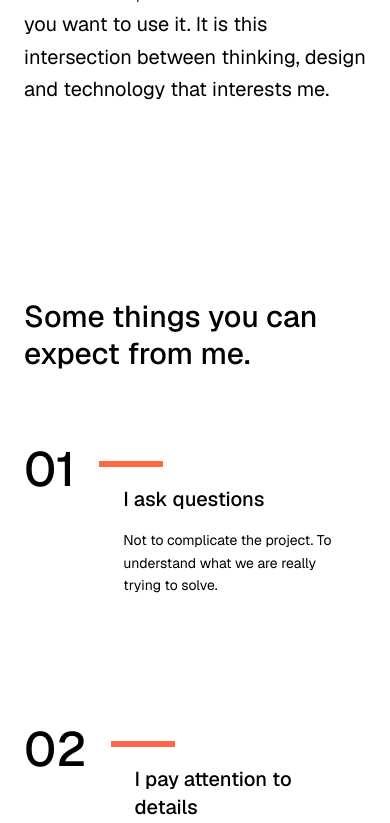
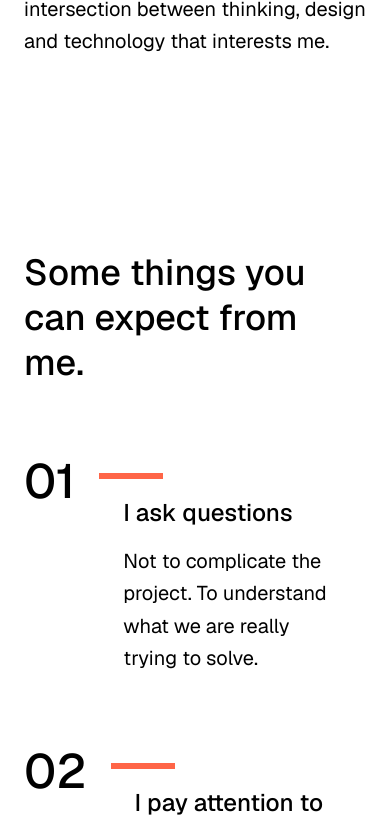
Before and after one commit to Rahim10020/rahim.design, a React (Vite) app: page /about in a window 390 px wide. Shown: the part 2923-3746 px from the top of the page. Built offline with nearby package versions, Linux system fonts and the light colour scheme; a web font is replaced by a local one.

Commit message:
fixing responsive values

```diff
--- a/src/_components/ui/cards/KnowMeCard.tsx
+++ b/src/_components/ui/cards/KnowMeCard.tsx
@@ -26,14 +26,12 @@ export default function KnowMeCard({
         <div className="absolute top-6 left-0 w-16 h-1.5 bg-accent" />
 
         {/* Title */}
-        <h3 className="text-xl md:text-3xl font-medium text-foreground mt-6 mb-4 ">
+        <h3 className="text-2xl md:text-3xl font-medium text-foreground mt-6 mb-4 ">
           {title}
         </h3>
 
         {/* Description */}
-        <p className="text-sm md:text-xl text-foreground leading-relaxed">
-          {description}
-        </p>
+        <p className="text-xl text-foreground leading-relaxed">{description}</p>
       </div>
     </article>
   );
--- a/src/_components/ui/others/PieChart.tsx
+++ b/src/_components/ui/others/PieChart.tsx
@@ -1,7 +1,7 @@
 export default function PieChart() {
   return (
     <div>
-      <div className="relative w-72 h-72 sm:w-80 sm:h-80">
+      <div className="relative w-60 h-60 sm:w-80 sm:h-80">
         {/* Pie chart avec conic-gradient */}
         <div
           className="w-full h-full rounded-full"
--- a/src/_pages/About.tsx
+++ b/src/_pages/About.tsx
@@ -11,7 +11,7 @@ export default function AboutPage() {
           {/* First section */}
           <div className="flex flex-col lg:flex-row items-center justify-between gap-0 lg:gap-16">
             <div className="flex flex-col gap-4">
-              <h1 className="text-4xl md:text-7xl font-medium text-foreground">
+              <h1 className="text-4xl md:text-5xl lg:text-7xl font-medium text-foreground">
                 About.
               </h1>
               <div>
@@ -80,7 +80,7 @@ export default function AboutPage() {
           </div>
           {/* third section */}
           <div className="flex items-center justify-between py-24">
-            <div className="mx-auto max-w-xl flex flex-col gap-12">
+            <div className="mx-auto max-w-sm md:max-w-lg lg:max-w-xl flex flex-col gap-12">
               <p className="text-foreground text-xl font-normal leading-relaxed">
                 I can start in Figma and end up in my code editor without
                 needing to pass the baton to anyone else. This dual role allows
@@ -104,7 +104,7 @@ export default function AboutPage() {
           </div>
           {/* fourth section */}
           <div className="py-24">
-            <h2 className="text-foreground text-3xl sm:text-4xl lg:text-[2.6rem] font-medium leading-tight mb-16 lg:mb-20 max-w-xl">
+            <h2 className="text-foreground text-4xl md:text-5xl lg:text-[2.6rem] font-medium leading-tight mb-16 lg:mb-20 max-w-xl">
               Some things you can expect from me.
             </h2>
 
```
